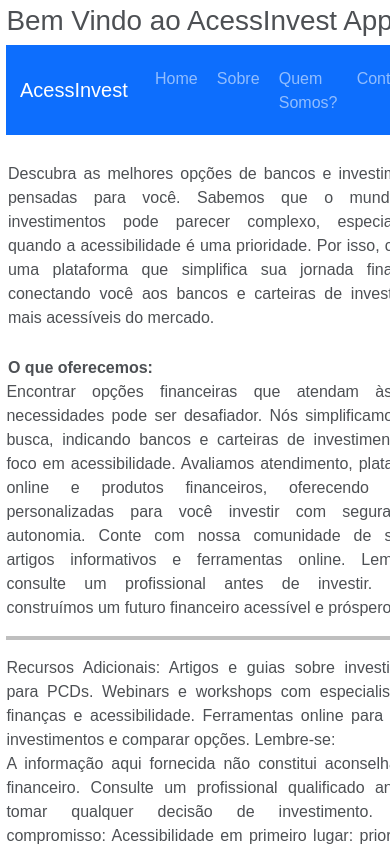
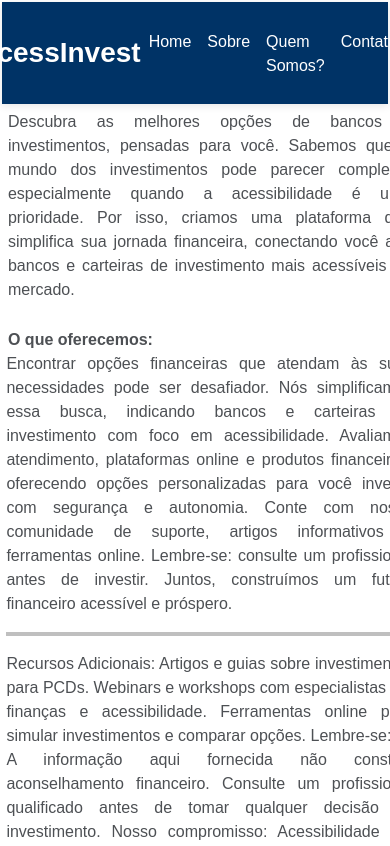
Before and after one commit to alexj88/projetoBB, a React (Vite) app: page / in a window 390 px wide. Shown: the top 846 px of the page. Built offline with nearby package versions, Linux system fonts and the light colour scheme.

Commit message:
Otimizacao das pastas e alteracao da NavBar

```diff
--- a/index.html
+++ b/index.html
@@ -1,4 +1,3 @@
-
 <!doctype html>
 <html lang="en">
   <head>
--- a/src/App.jsx
+++ b/src/App.jsx
@@ -1,14 +1,14 @@
-import { CardBanco } from './components/Card';
-import { TabelaBancos } from './components/TabelaBancos';
-import { NavMenu } from './components/Navbar';
+import { CardBanco } from './components/Card/card';
+import { TabelaBancos } from './components/Tabelabancos/TabelaBancos';
+import { NavMenu } from './components/Navbar/Navbar';
 import { Container, Navbar } from 'react-bootstrap';
-import { Carrossel } from './components/carrossel';
+import { Carrossel } from './components/Carrossel/Carrossel';
+import './css.module.css';
 
 export function App() {
 return (
   <div className='App'>
 
-      <h1 className="tituloprincipal">Bem Vindo ao AcessInvest App</h1>
       <NavMenu/>
       <br />
       <section id="chamada">
--- a/src/components/Carrossel.jsx
+++ b/src/components/Carrossel/Carrossel.jsx
@@ -1,4 +1,3 @@
-import styles from "./css.module.css"
 export function Carrossel(){
 return (
 <div class="carrossel" width="50px">
--- /dev/null
+++ b/src/components/Navbar/Navbar.css
@@ -0,0 +1,65 @@
+.main-content {
+    padding-top: 70px;
+}
+
+.navbar {
+    background-color: #003366 !important;
+    box-shadow: 0 2px 8px rgba(0, 0, 0, 0.1);
+    text-align: center;
+  }
+
+  .navbar-nav {
+  justify-content: center;
+  width: 100%;
+}
+
+  .fixed-navbar {
+    position: fixed;
+    top: 0;
+    z-index: 1020;
+    width: 100%;
+  }
+
+  .navbar-brand {
+    font-size: 1.75rem;
+    font-weight: bold;
+    color: #ffffff !important;
+  }
+
+  .nav-link {
+    color: #ffffff !important;
+    margin-left: 1rem;
+    font-weight: 500;
+    position: relative;
+    transition: color 0.3s ease;
+  }
+
+  .nav-link::after {
+    content: '';
+    position: absolute;
+    bottom: -5px;
+    left: 0;
+    width: 0%;
+    height: 2px;
+    background-color: #7c9bff;
+    transition: 0.3s ease-in-out;
+  }
+
+  .nav-link:hover {
+    color: #7c9bff !important;
+  }
+
+  .nav-link:hover::after {
+    width: 100%;
+  }
+
+  @media (max-width: 768px) {
+    .navbar {
+      flex-direction: column;
+      align-items: flex-start;
+    }
+
+    .nav-link {
+      margin: 0.5rem 0;
+    }
+  }
--- a/src/components/Navbar.jsx
+++ b/src/components/Navbar/Navbar.jsx
@@ -1,16 +1,18 @@
 import Container from 'react-bootstrap/Container';
 import Nav from 'react-bootstrap/Nav';
 import Navbar from 'react-bootstrap/Navbar';
+import './Navbar.css';
+
 
 export function NavMenu() {
   return (
     <>
 
 
-      <Navbar bg="primary" data-bs-theme="dark">
-        <Container>
-          <Navbar.Brand href="#home">AcessInvest</Navbar.Brand>
-          <Nav className="me-auto">
+      <Navbar bg="primary" data-bs-theme="dark" fixed="top" className="justify-content-center">
+        <Container className="d-flex justify-content-center">
+          <Navbar.Brand href="#home" className="mx-auto">AcessInvest</Navbar.Brand>
+          <Nav className="mx-auto">
             <Nav.Link href="#home">Home</Nav.Link>
             <Nav.Link href="#sobre">Sobre</Nav.Link>
             <Nav.Link href="#quemsomos">Quem Somos?</Nav.Link>
--- a/src/components/TabelaBancos.jsx
+++ /dev/null
@@ -1,95 +0,0 @@
-
-export function TabelaBancos() {
-      return  (
-
-    <>
-    <br/>
-    <h3>Os Top 10 Melhores Bancos para Investir</h3>
-    <div className="tabelabancos">
-    <table class="table table-primary table-striped table-hover table-active md"  >
-        <thead>
-
-            <th>Banco</th>
-            <th>Ranking</th>
-            <th>Nota</th>
-
-        </thead>
-
-        <tbody>
-
-        <tr >
-            <td><a href="#bancodonordeste">Banco do Nordeste</a></td>
-            <td>1º</td>
-            <td>97</td>
-            </tr>
-
-            <tr>
-            <td><a href="#bancobmg">Banco BMG</a></td>
-            <td>2º</td>
-            <td>97</td>
-
-            </tr>
-
-            <tr  >
-            <td><a href="#caixa">Caixa Economica Federal</a></td>
-            <td>3º</td>
-            <td>94</td>
-
-            </tr>
-
-            <tr>
-            <td><a href="#itau">Itaú</a></td>
-            <td>4º</td>
-            <td>94</td>
-
-            </tr>
-
-            <tr >
-            <td><a href="#mercadopago">Mercado Pago</a></td>
-            <td>5º</td>
-            <td>93</td>
-
-            </tr>
-
-            <tr>
-            <td><a href="#bradesco">Bradesco</a></td>
-            <td>6º</td>
-            <td>92</td>
-
-            </tr>
-
-            <tr >
-            <td><a href="#picpay">PicPay</a></td>
-            <td>7º</td>
-            <td>91</td>
-
-            </tr>
-
-            <tr>
-            <td><a href="#nubank">Nubank</a></td>
-            <td>8º</td>
-            <td>84</td>
-
-            </tr>
-
-            <tr >
-            <td><a href="#bb">Banco do Brasil</a></td>
-            <td>9º</td>
-            <td>82</td>
-
-            </tr>
-
-            <tr>
-            <td><a href="#santander">Banco Santander</a></td>
-            <td>10º</td>
-            <td>77</td>
-
-            </tr>
-
-        </tbody>
-    </table>
-        </div>
-</>
-
-)
-}
--- /dev/null
+++ b/src/components/Tabelabancos/TabelaBancos.css
@@ -0,0 +1,5 @@
+.main-content {
+    padding-top: 80px; /* Ajuste conforme a altura real da sua navbar */
+    padding-left: 20px;
+    padding-right: 20px;
+  }
--- /dev/null
+++ b/src/components/Tabelabancos/TabelaBancos.jsx
@@ -0,0 +1,95 @@
+import './TabelaBancos.css';
+export function TabelaBancos() {
+    return (
+
+        <div className="main-content">
+            <br />
+            <h3>Os Top 10 Melhores Bancos para Investir</h3>
+            <div className="tabelabancos">
+                <table className="table table-primary table-striped table-hover table-active md"  >
+                    <thead>
+                        <tr>
+                            <th>Banco</th>
+                            <th>Ranking</th>
+                            <th>Nota</th>
+                        </tr>
+                    </thead>
+
+                    <tbody>
+
+                        <tr >
+                            <td><a href="#bancodonordeste">Banco do Nordeste</a></td>
+                            <td>1º</td>
+                            <td>97</td>
+                        </tr>
+
+                        <tr>
+                            <td><a href="#bancobmg">Banco BMG</a></td>
+                            <td>2º</td>
+                            <td>97</td>
+
+                        </tr>
+
+                        <tr  >
+                            <td><a href="#caixa">Caixa Economica Federal</a></td>
+                            <td>3º</td>
+                            <td>94</td>
+
+                        </tr>
+
+                        <tr>
+                            <td><a href="#itau">Itaú</a></td>
+                            <td>4º</td>
+                            <td>94</td>
+
+                        </tr>
+
+                        <tr >
+                            <td><a href="#mercadopago">Mercado Pago</a></td>
+                            <td>5º</td>
+                            <td>93</td>
+
+                        </tr>
+
+                        <tr>
+                            <td><a href="#bradesco">Bradesco</a></td>
+                            <td>6º</td>
+                            <td>92</td>
+
+                        </tr>
+
+                        <tr >
+                            <td><a href="#picpay">PicPay</a></td>
+                            <td>7º</td>
+                            <td>91</td>
+
+                        </tr>
+
+                        <tr>
+                            <td><a href="#nubank">Nubank</a></td>
+                            <td>8º</td>
+                            <td>84</td>
+
+                        </tr>
+
+                        <tr >
+                            <td><a href="#bb">Banco do Brasil</a></td>
+                            <td>9º</td>
+                            <td>82</td>
+
+                        </tr>
+
+                        <tr>
+                            <td><a href="#santander">Banco Santander</a></td>
+                            <td>10º</td>
+                            <td>77</td>
+
+                        </tr>
+
+                    </tbody>
+                </table>
+            </div>
+        </div>
+
+    )
+}
--- a/src/components/css.module.css
+++ b/src/css.module.css
@@ -7,6 +7,16 @@
     margin-top: 2px;
     color: var(--bs-secondary);
 }
+body {
+    padding-top: 70px;
+  }
+
+  @media (max-width: 768px) {
+    body {
+      padding-top: 80px; /* navbar pode ficar maior no mobile */
+    }
+  }
+
 :root {
     font-family: Arial, Helvetica, sans-serif;
     display: flex;
@@ -28,7 +38,7 @@ table{
     width: min-content;
     & td{
 
-        width: 25%; /* Ajuste a largura conforme necessário */
+        width: 25%;
 
     }
 
```
Also changed, not shown: src/components/Card/card.jsx (renamed from src/components/card.jsx), src/components/Footer/FooterPagHome.jsx (renamed from src/components/FooterPagHome.jsx).
